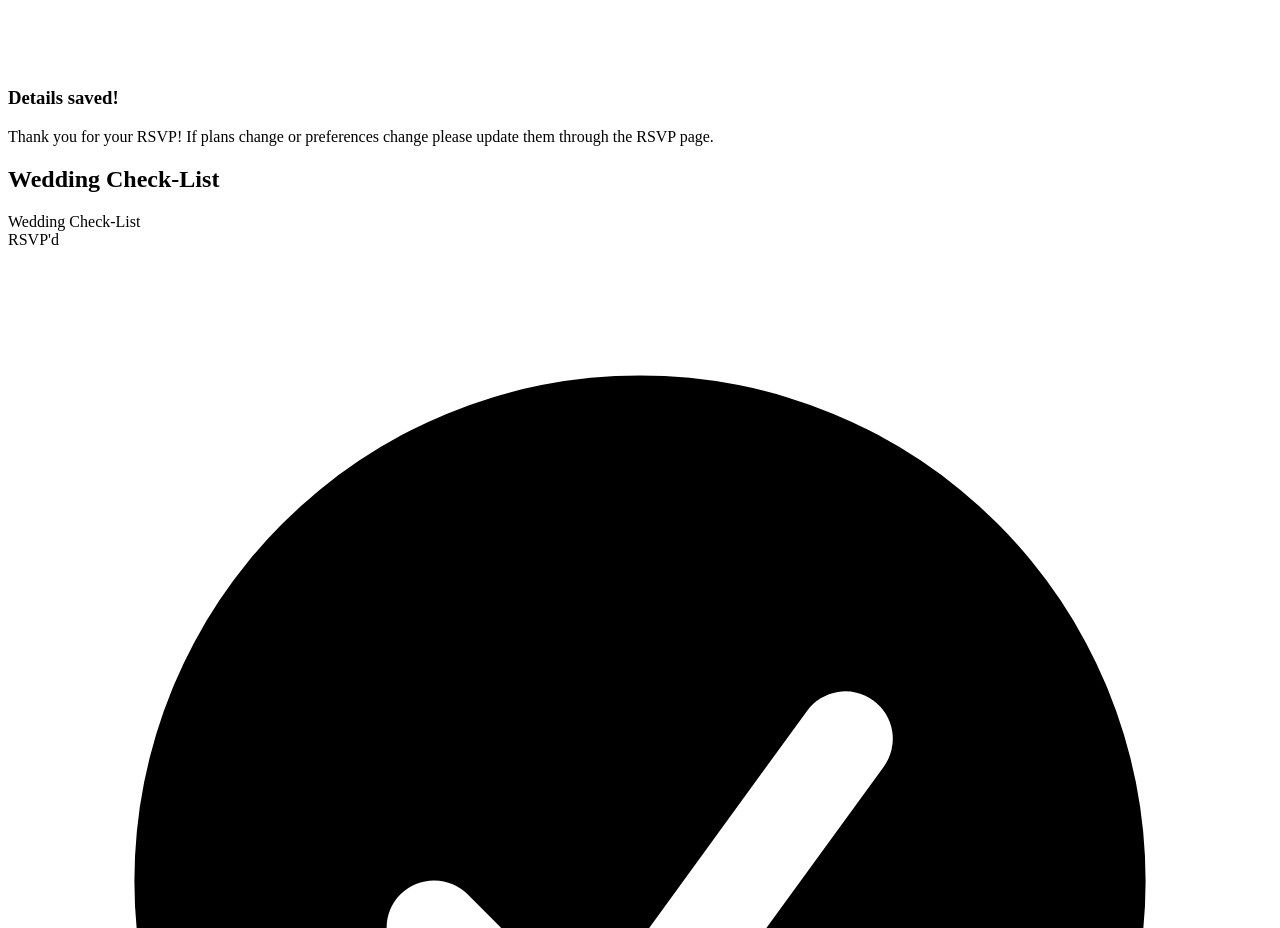
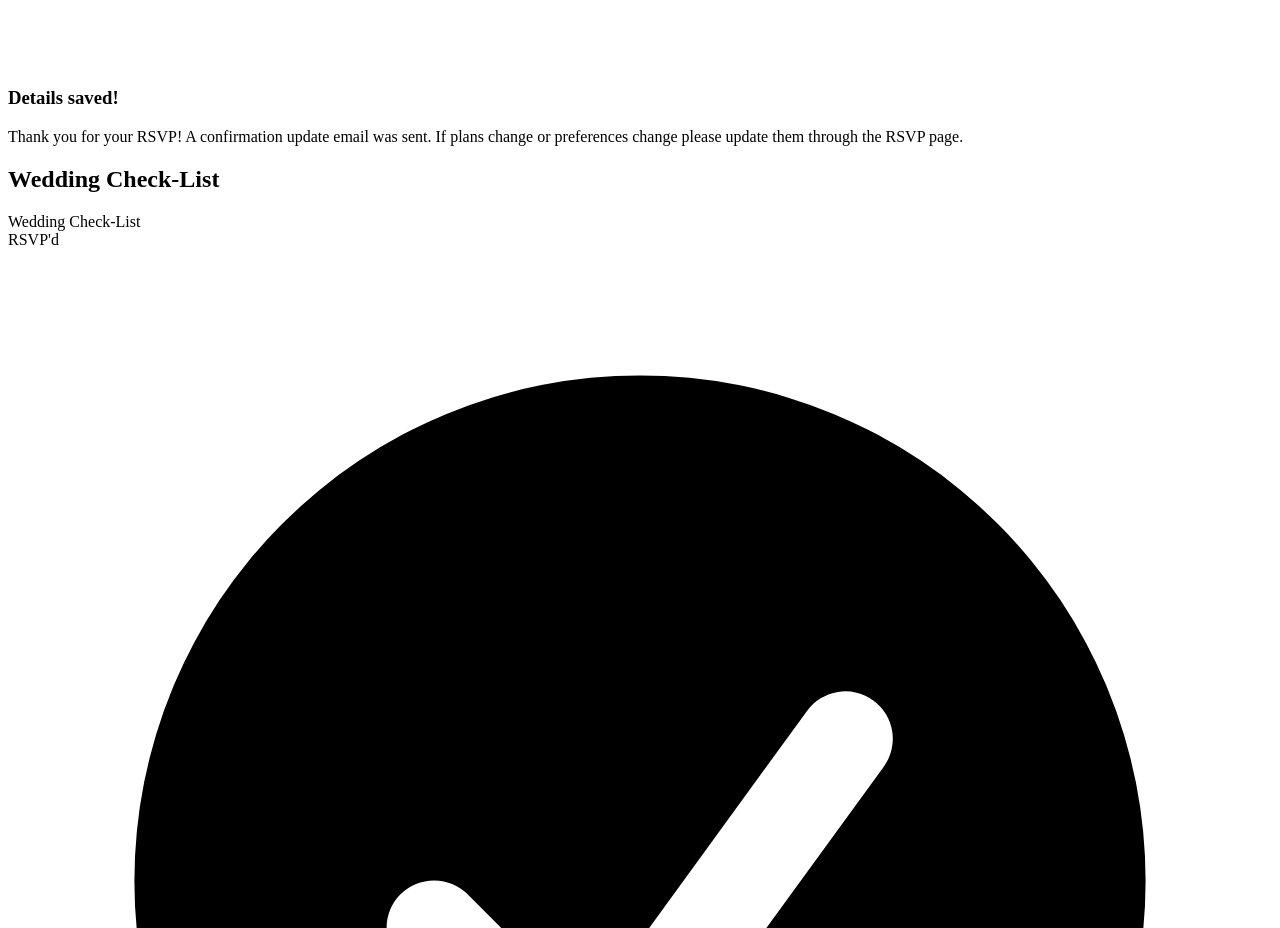
Before and after one commit to oroth8/owensabrina, a Next.js app: page /rsvp/confirmation in a window 1280 px wide. Shown: the part 2620-3548 px from the top of the page. Built offline with nearby package versions, Linux system fonts and the light colour scheme; a web font is replaced by a local one.

Commit message:
update confimration copy

```diff
--- a/pages/rsvp/confirmation.tsx
+++ b/pages/rsvp/confirmation.tsx
@@ -21,7 +21,7 @@ const Page: NextPageWithLayout = () => {
         }
       />
       <Nav />
-      <Success message="Thank you for your RSVP! If plans change or preferences change please update them through the RSVP page." />
+      <Success message="Thank you for your RSVP! A confirmation update email was sent. If plans change or preferences change please update them through the RSVP page." />
       <div className="lg:col-start-3 lg:row-end-1 mx-auto max-w-7xl sm:px-6 lg:px-8 font-display mt-8">
         <h2 className="sr-only">Wedding Check-List</h2>
         <div className="rounded-lg bg-gray-50 shadow-sm ring-1 ring-green-primary">
```
